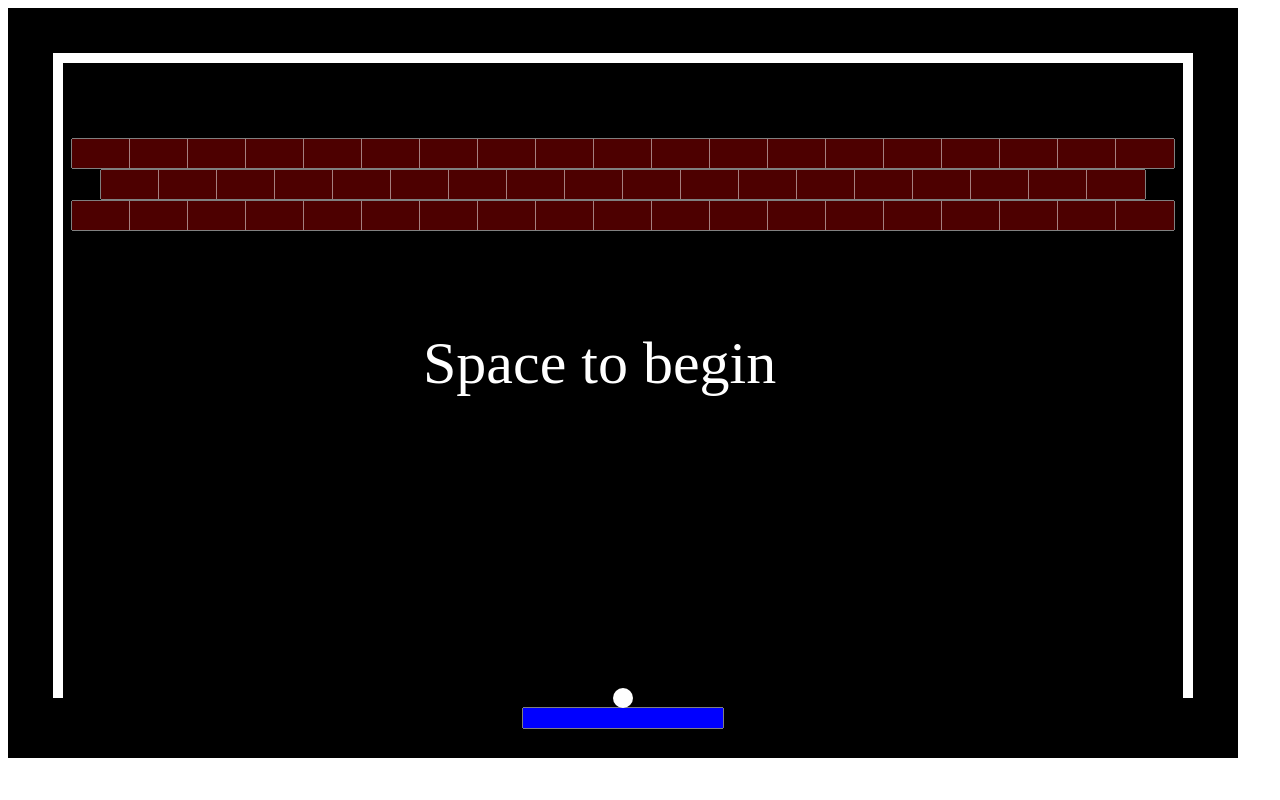
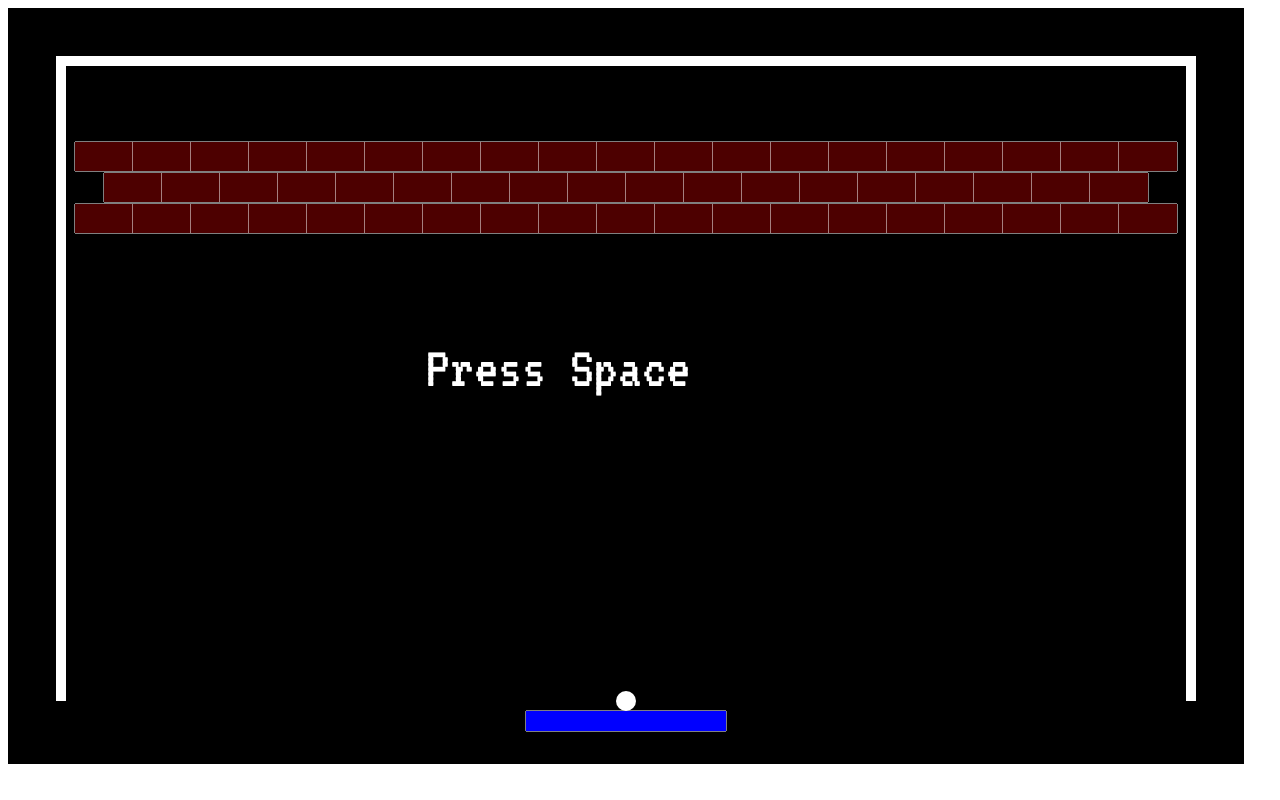
Before and after one commit to zreisman/Breakout, a plain HTML site: page index.html in a window 1280 px wide. Drawn offline with Linux system fonts and the light colour scheme.

Commit message:
At VT323 Google font

```diff
--- a/index.html
+++ b/index.html
@@ -1,12 +1,11 @@
 <html>
  <head>
  <title>Breakout</title>
- <link href='http://fonts.googleapis.com/css?family=Press+Start+2P' rel='stylesheet' type='text/css'>
+ <link href='http://fonts.googleapis.com/css?family=VT323' rel='stylesheet' type='text/css'>
  <script src="javascripts/vendor/jquery-1.11.3.js"></script>
  </head>
  <body>
    <style>
-     font-family: 'Press Start 2P', cursive;
 
     .FirstCanvas{
       border: 3px solid black;
--- a/javascripts/game.js
+++ b/javascripts/game.js
@@ -155,9 +155,9 @@
   };
 
   Game.prototype.instructions = function(ctx) {
-    ctx.font = "60px PressStart2P-cursive";
+    ctx.font = "60px VT323";
     ctx.fillStyle = 'white';
-    ctx.fillText("Space to begin",Game.DIM_X / 2 - 200, Game.DIM_Y / 2);
+    ctx.fillText("Press Space",Game.DIM_X / 2 - 200, Game.DIM_Y / 2);
 
   };
 
@@ -175,9 +175,9 @@
   };
 
   Game.prototype.endGame = function(ctx) {
-    ctx.font = "60px Arial";
+    ctx.font = "60px VT323";
     ctx.fillStyle = 'white';
-    ctx.fillText("Game Over!",Game.DIM_X / 2 - 200, Game.DIM_Y / 2);
+    ctx.fillText("Game Over!",Game.DIM_X / 2 - 150, Game.DIM_Y / 2);
   };
 
   Game.prototype.step = function() {
```
